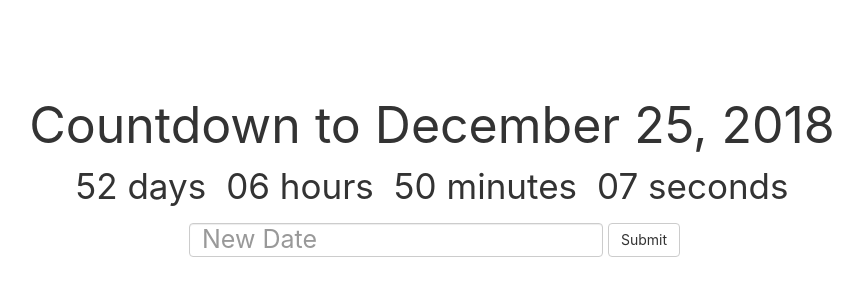
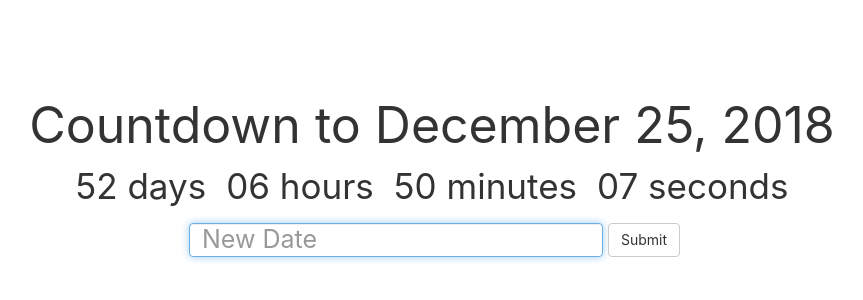
Before and after one commit to dynamicbalaji/countdown-champ, a React (Create React App) app: page / in a window 1280 px wide. Shown: the part 166-466 px from the top of the page, without its empty margins (208-1071 px from the left). Built offline with nearby package versions, Linux system fonts and the light colour scheme.

Commit message:
Adding autofocus to input field using ref

```diff
--- a/src/App.js
+++ b/src/App.js
@@ -1,4 +1,5 @@
 import React, { Component } from 'react';
+import ReactDOM from 'react-dom';
 import { Form, FormControl, Button } from 'react-bootstrap';
 import Clock from './Clock';
 import './App.css';
@@ -17,6 +18,11 @@ class App extends Component {
     this.setState({ deadline });
   }
 
+  componentDidMount(){
+    // this.inpElement.focus();
+    ReactDOM.findDOMNode(this.inpElement).focus();
+  }
+
   render() {
     return (
       <div className="App">
@@ -26,7 +32,8 @@ class App extends Component {
           <FormControl type="text"
           name="inpDate" id="inpDate"
           placeholder="New Date"
-          className="App-deadline-input"/>
+          className="App-deadline-input"
+          inputRef={ (inp) => {this.inpElement = inp} }/>
           <Button onClick={() => this.changeDeadlineHandler()}>Submit</Button>
         </Form>
       </div>
```
